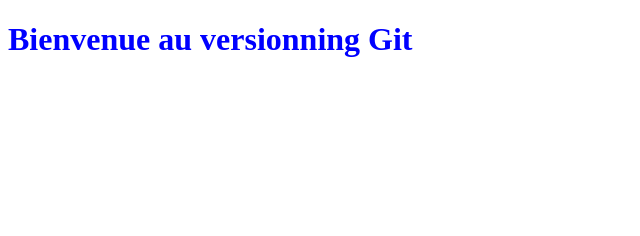
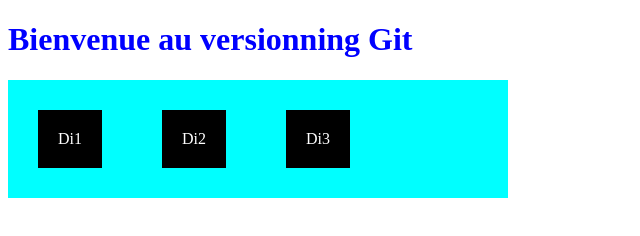
Before and after one commit to gassamasamba/Projet1, a plain HTML site: page index.html in a window 1280 px wide. Shown: the whole page, without its empty margins (0-640 px from the left). Drawn offline with Linux system fonts and the light colour scheme.

Commit message:
ajout dune balise div avec la class flex

```diff
--- a/index.html
+++ b/index.html
@@ -9,10 +9,28 @@
         h1{
             color: blue;
         }
+        .container{
+            display: flex;
+            flex-direction: row;
+            background-color: aqua;
+            width: 500px;
+        }
+        div.container > div{
+            padding: 20px;
+            margin: 30px;
+            background-color: black;
+            color: white;
+
+        }
     </style>
 </head>
 <body>
     <h1>Bienvenue au versionning Git</h1>
+    <div class="container">
+        <div>Di1</div>
+        <div>Di2</div>
+        <div>Di3</div>
+    </div>
 
 </body>
 </html>
```
